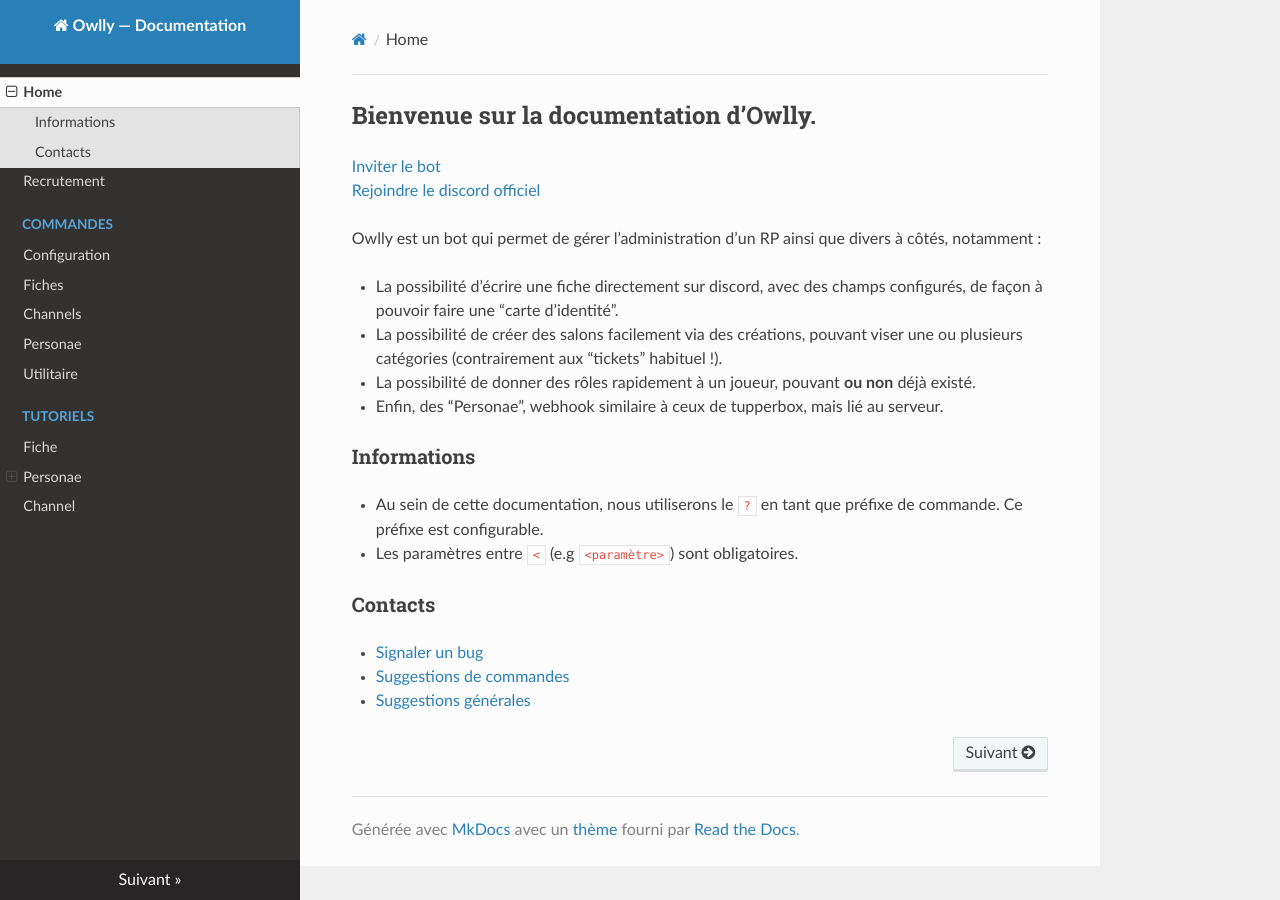
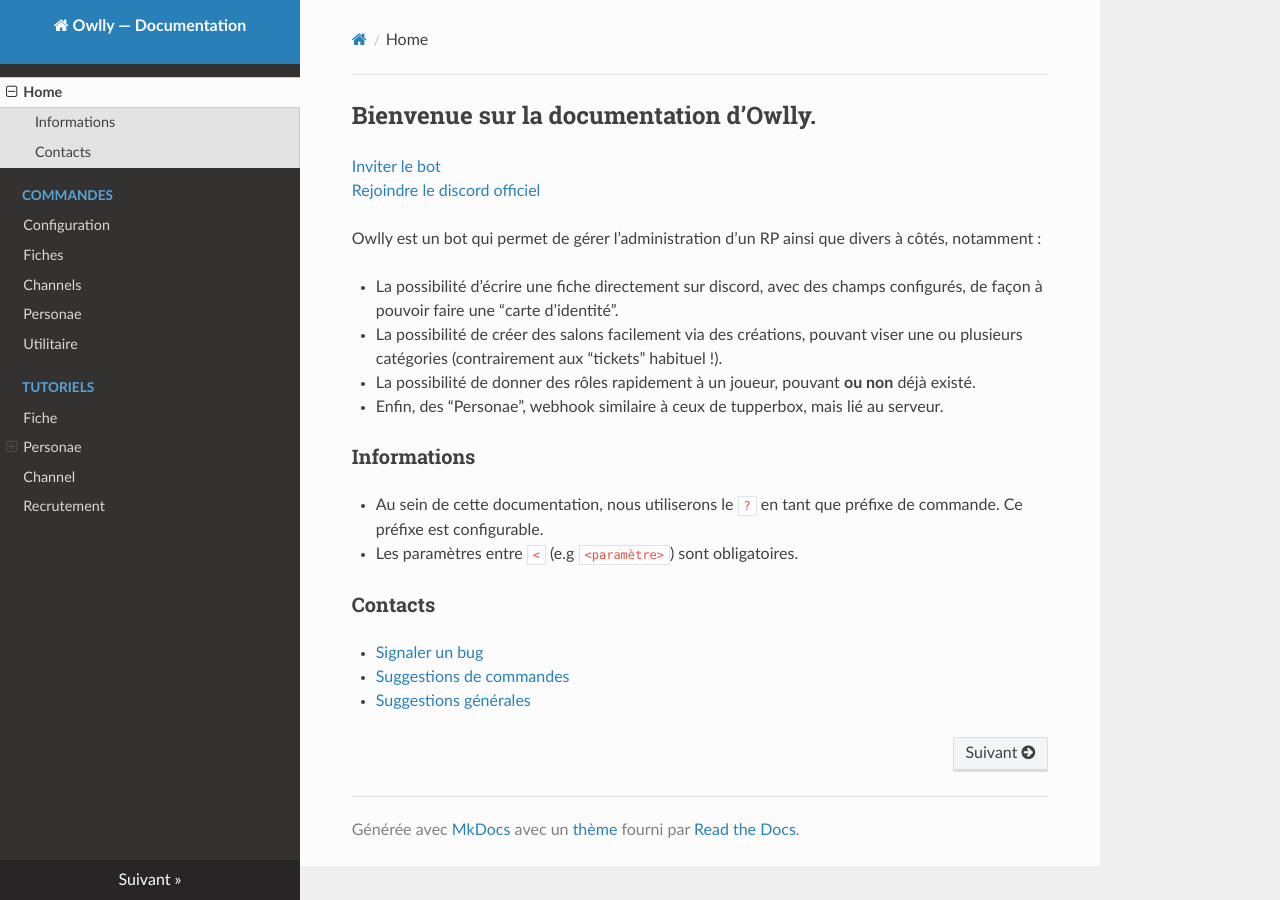
Before and after one commit to OwllyBot/Docs, an MkDocs documentation site: the page built from docs/index.md, in a window 1280 px wide. Built offline with MkDocs 1.6.1, drawn with Linux system fonts in a browser that asks for light colours; nearby versions of some CDN libraries; part of the change alters nothing that is shown.

```diff
--- a/mkdocs.yml
+++ b/mkdocs.yml
@@ -12,7 +12,6 @@ theme:
     locale: fr
 nav:
     - Home : index.md
-    - Recrutement: recrut.md
     - Commandes :
         - Configuration : commands/admin.md
         - Fiches : commands/fiches.md
@@ -26,6 +25,8 @@ nav:
             - Création : tuto/persona/creation.md
             - Message : tuto/persona/message.md
         - Channel : tuto/chan.md
+    - Recrutement: recrut.md
+
 markdown_extensions:
     - footnotes
     - smarty
```
